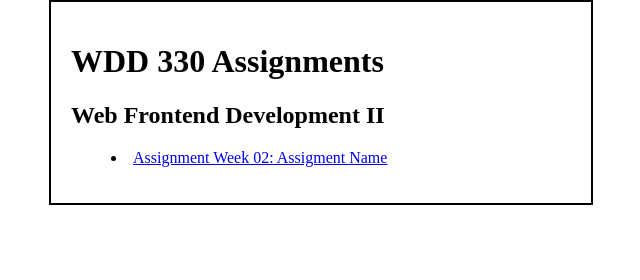
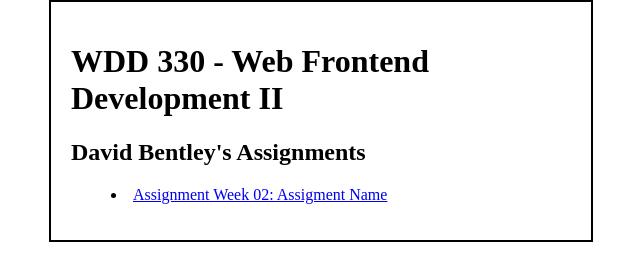
Before and after one commit to DABentster/Web-Frontend-Dev-II, a plain HTML site: page index.html in a window 1280 px wide. Shown: the whole page, without its empty margins (319-959 px from the left). Drawn offline with Linux system fonts and the light colour scheme.

Commit message:
Update index.html

```diff
--- a/index.html
+++ b/index.html
@@ -7,8 +7,8 @@
 </head>
 
 <body style="background:#ffffff; width:500px; margin:auto; text-align:left; padding:20px; border:solid 2px #000000">
-    <h1>WDD 330 Assignments</h1>
-    <h2>Web Frontend Development II</h2>
+    <h1>WDD 330 - Web Frontend Development II</h1>
+    <h2>David Bentley's Assignments</h2>
     <ul style="list-style-position:inside; text-decoration:none;">
         <li><a href="test.html">Assignment Week 02: Assigment Name</a></li>
     </ul>
```
